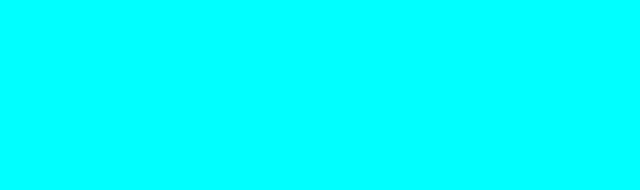
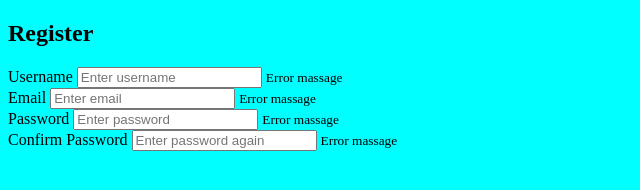
Before and after one commit to bmokriev/Vanilla-JS-Projects, a website: page form-validation/index.html in a window 1280 px wide. Shown: the whole page, without its empty margins (0-640 px from the left). Drawn offline with Linux system fonts and the light colour scheme.

Commit message:
Update index.html

```diff
--- a/form-validation/index.html
+++ b/form-validation/index.html
@@ -8,5 +8,35 @@
     <script src="index.js" defer></script>
     <title>Form Validation</title>
   </head>
-  <body></body>
+  <body>
+    <div class="container">
+      <form id="form" class="form">
+        <h2>Register</h2>
+        <div class="form-control">
+          <label for="username">Username</label>
+          <input type="text" id="username" placeholder="Enter username" />
+          <small>Error massage</small>
+        </div>
+        <div class="form-control">
+          <label for="email">Email</label>
+          <input type="email" id="email" placeholder="Enter email" novalidate />
+          <small>Error massage</small>
+        </div>
+        <div class="form-control">
+          <label for="password">Password</label>
+          <input type="text" id="password" placeholder="Enter password" />
+          <small>Error massage</small>
+        </div>
+        <div class="form-control">
+          <label for="passwordConf">Confirm Password</label>
+          <input
+            type="text"
+            id="passwordConf"
+            placeholder="Enter password again"
+          />
+          <small>Error massage</small>
+        </div>
+      </form>
+    </div>
+  </body>
 </html>
```
